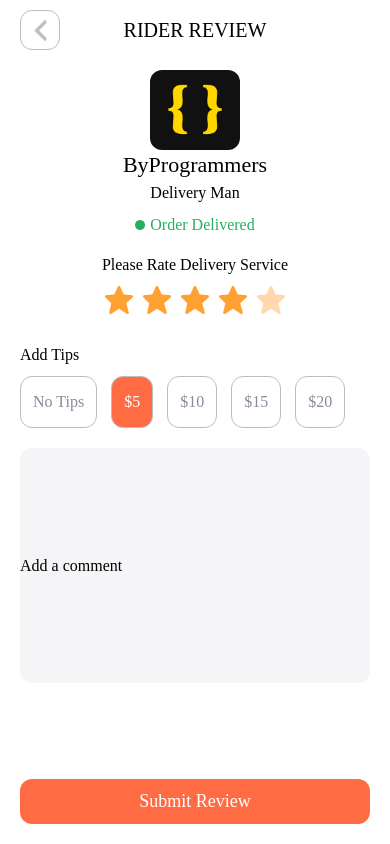
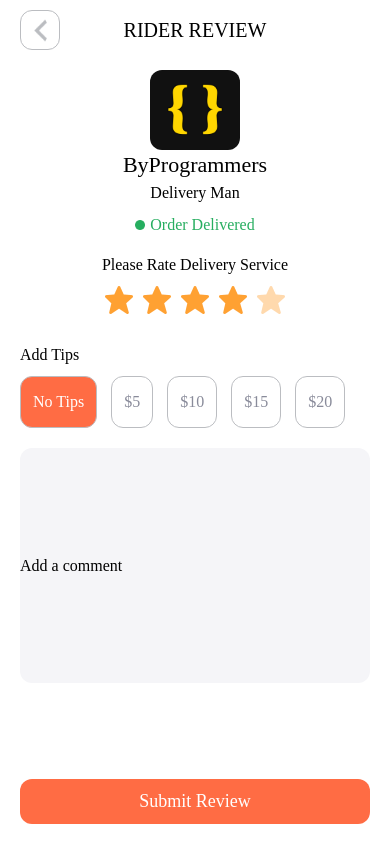
Before and after one commit to AbhishekGargSuccessive/ReactNative-Traning, a React Native app: screen /RiderReview in a window 390 px wide. Built offline with nearby package versions, Linux system fonts and the light colour scheme.

Commit message:
Added Rider Review Screen

```diff
--- a/app/views/Rider_Review/index.tsx
+++ b/app/views/Rider_Review/index.tsx
@@ -18,7 +18,7 @@ interface RiderProps {
 
 const RiderReviewScreen = (props: RiderProps) => {
   const {navigation} = props;
-  const [select, setSelect] = useState(1);
+  const [select, setSelect] = useState(0);
   return (
     <View style={styles.container}>
       <HeaderComponents
@@ -84,12 +84,11 @@ const RiderReviewScreen = (props: RiderProps) => {
             }}
           />
         </View>
-        <TextInput
-          style={styles.textInput}
-          placeholder="Add a comment"
-        />
+        <TextInput style={styles.textInput} placeholder="Add a comment" />
         <View style={styles.ButtonContainer}>
-          <TouchableOpacity style={styles.SubmitButton}>
+          <TouchableOpacity
+            style={styles.SubmitButton}
+            onPress={() => navigation.navigate('Home')}>
             <Text style={styles.SubmitButtonText}>
               {constants.keywords.Submit_Review}
             </Text>
```
